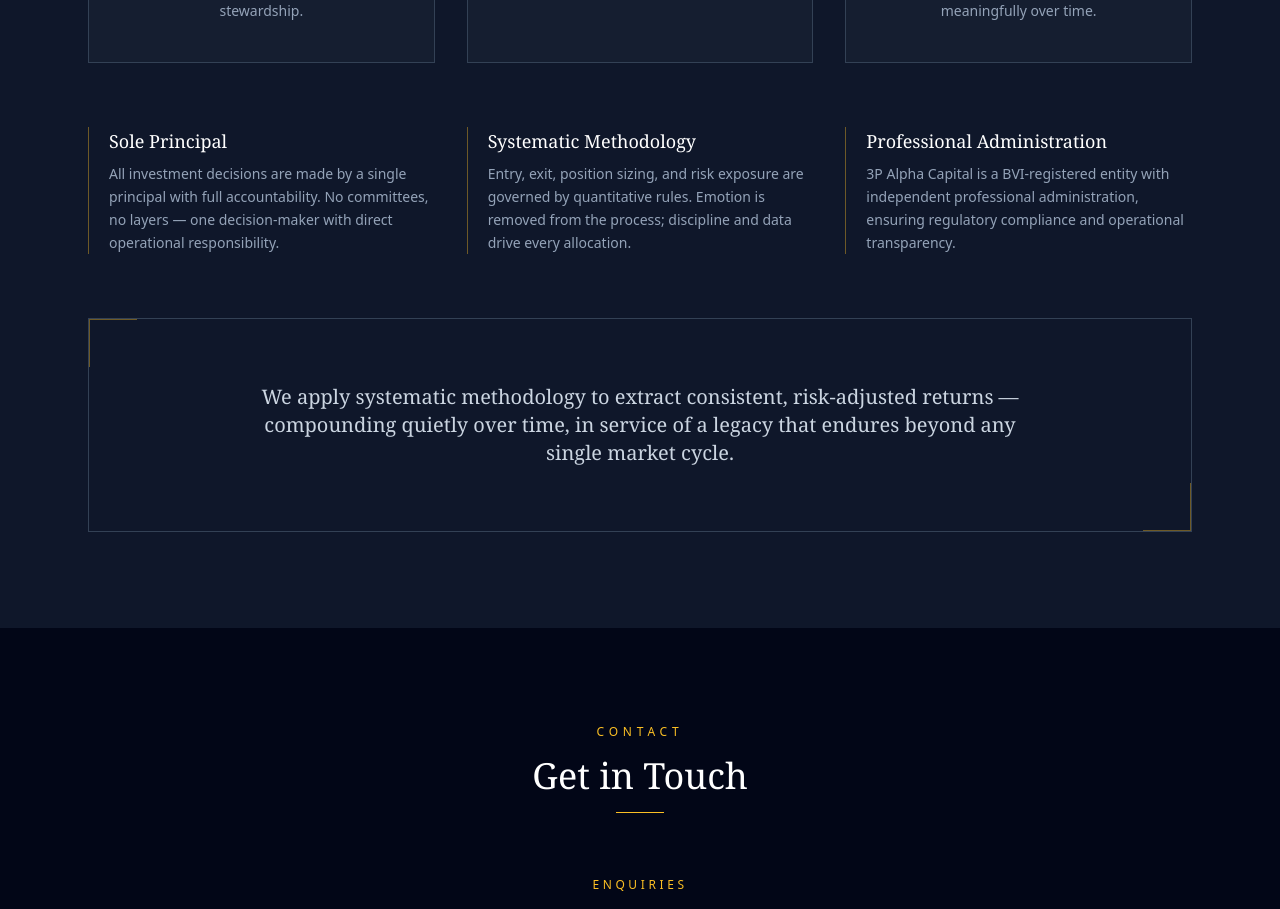
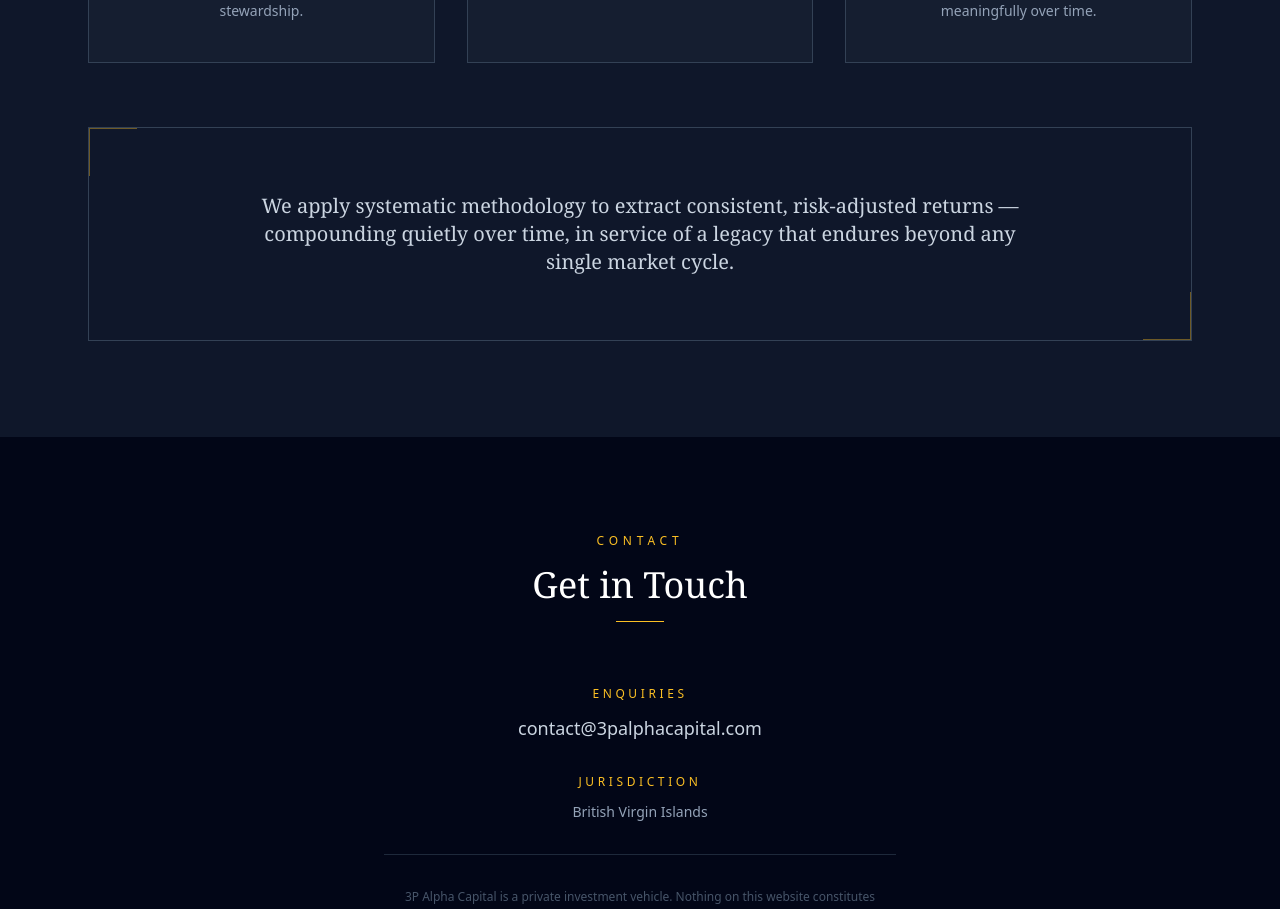
Before and after one commit to brianbarghout/3p-alpha-website, a React (Vite) app: page / in a window 1280 px wide. Shown: the part 3460-4369 px from the top of the page. Built offline with nearby package versions, Linux system fonts and the light colour scheme.

Commit message:
Remove operating principles section

```diff
--- a/src/main.jsx
+++ b/src/main.jsx
@@ -372,32 +372,6 @@ function Approach() {
           ))}
         </div>
 
-        {/* Operating principles */}
-        <div className="mt-16 grid md:grid-cols-3 gap-8">
-          {[
-            {
-              title: 'Sole Principal',
-              body: 'All investment decisions are made by a single principal with full accountability. No committees, no layers — one decision-maker with direct operational responsibility.',
-            },
-            {
-              title: 'Systematic Methodology',
-              body: 'Entry, exit, position sizing, and risk exposure are governed by quantitative rules. Emotion is removed from the process; discipline and data drive every allocation.',
-            },
-            {
-              title: 'Professional Administration',
-              body: '3P Alpha Capital is a BVI-registered entity with independent professional administration, ensuring regulatory compliance and operational transparency.',
-            },
-          ].map((item) => (
-            <div key={item.title} className="flex gap-5">
-              <div className="flex-shrink-0 w-px bg-amber-400/40 self-stretch" />
-              <div>
-                <h3 className="text-white font-serif text-lg mb-2 font-light">{item.title}</h3>
-                <p className="text-slate-400 text-sm leading-relaxed font-light">{item.body}</p>
-              </div>
-            </div>
-          ))}
-        </div>
-
         {/* Philosophy statement */}
         <div className="mt-16 border border-slate-700 p-10 md:p-16 relative">
           <div className="absolute top-0 left-0 w-12 h-12 border-t border-l border-amber-400/40" />
```
